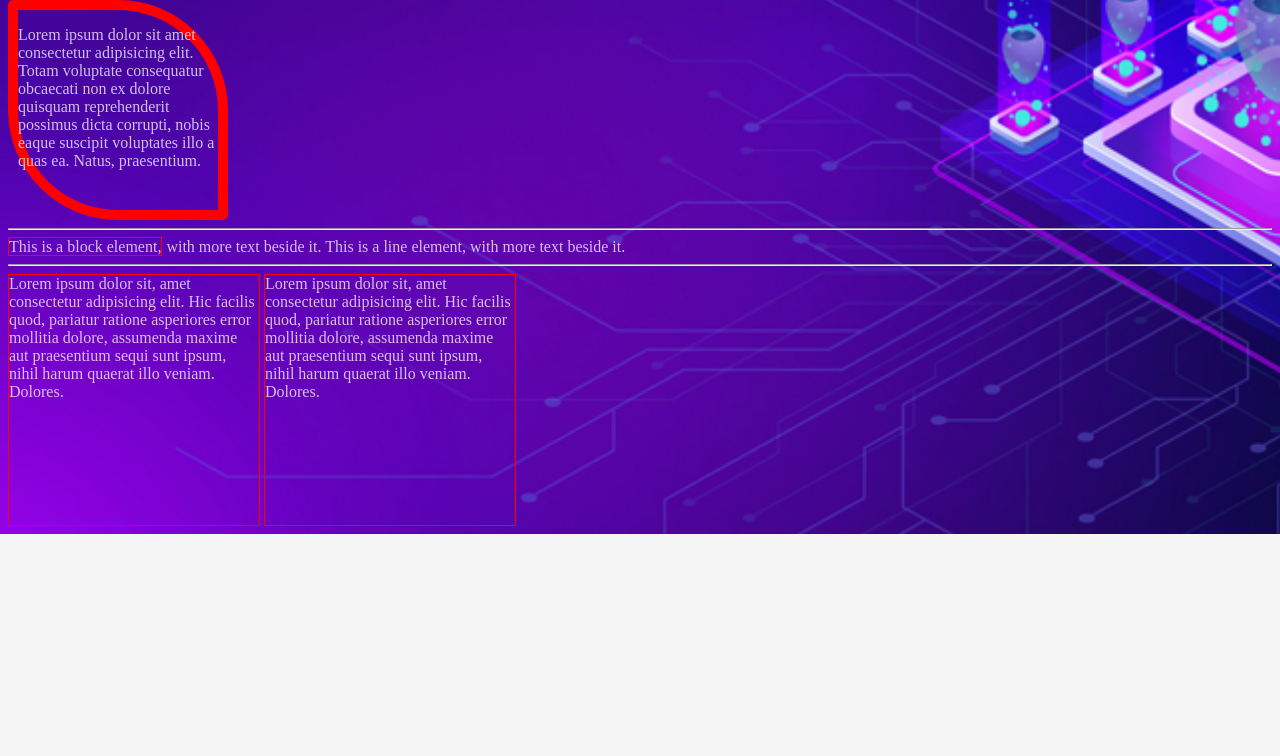
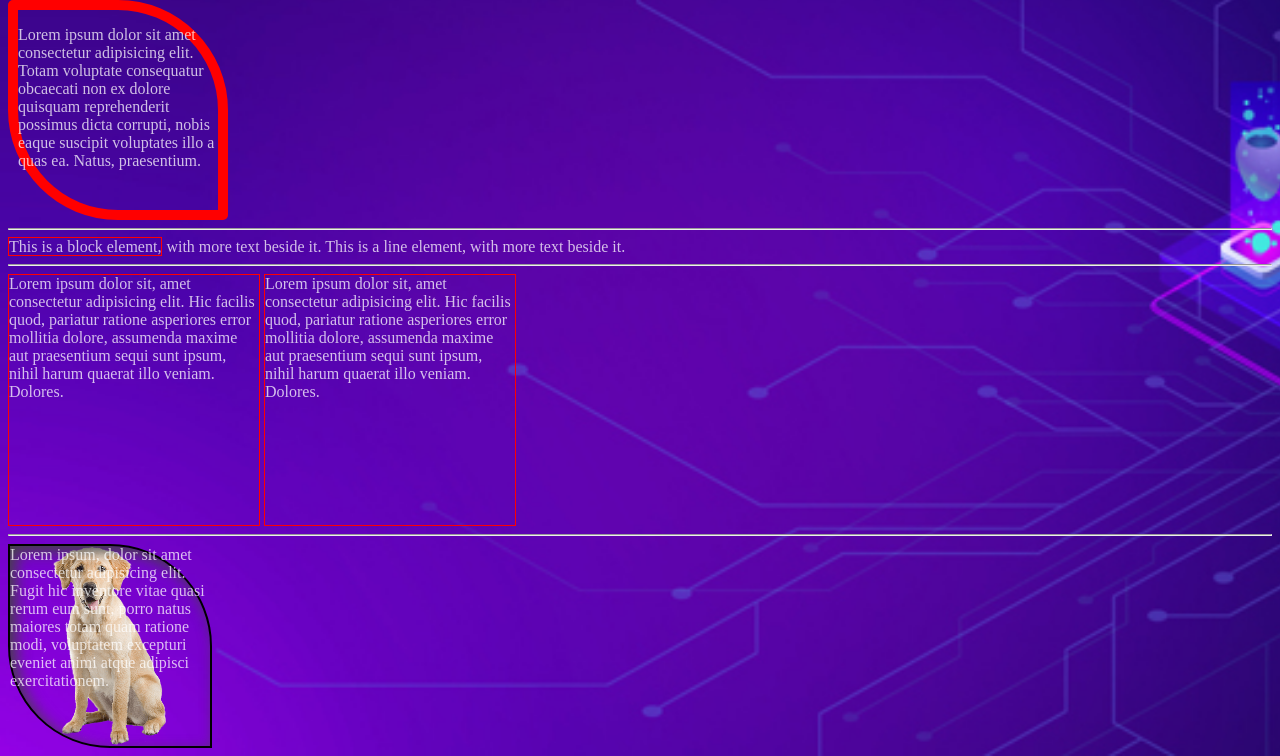
Before and after one commit to Ardison-Gardner/CSS101, a plain HTML site: page index.html in a window 1280 px wide. Shown: the part 418-1174 px from the top of the page. Before the commit the page ends 952 px from the top, so only its background shows below. Drawn offline with Linux system fonts and the light colour scheme.

Commit message:
Box shadow and blur.

```diff
--- a/index.html
+++ b/index.html
@@ -37,6 +37,16 @@
       }
       #rightAlign {
         text-align: right;
+      }
+      #box{
+        width: 200px;
+        height: 200px;
+        border: 2px solid #000;
+        background-image: url(img/dog.png);
+        background-position: center center;
+        background-size: cover;
+        border-radius: 0 50% 0 50%;
+        box-shadow: 6px 6px 15px inset #444;
       }
       div.redBorder {
         border: 10px solid #f00;
@@ -84,5 +94,7 @@
     <hr>
     <span class="halfWidth">Lorem ipsum dolor sit, amet consectetur adipisicing elit. Hic facilis quod, pariatur ratione asperiores error mollitia dolore, assumenda maxime aut praesentium sequi sunt ipsum, nihil harum quaerat illo veniam. Dolores.</span>
     <span class="halfWidth">Lorem ipsum dolor sit, amet consectetur adipisicing elit. Hic facilis quod, pariatur ratione asperiores error mollitia dolore, assumenda maxime aut praesentium sequi sunt ipsum, nihil harum quaerat illo veniam. Dolores.</span>
+    <hr>
+    <div id="box">Lorem ipsum, dolor sit amet consectetur adipisicing elit. Fugit hic inventore vitae quasi rerum eum sunt, porro natus maiores totam quam ratione modi, voluptatem excepturi eveniet animi atque adipisci exercitationem.</div>
   </body>
 </html>
```
Also changed, not shown: img/dog.png (added).
